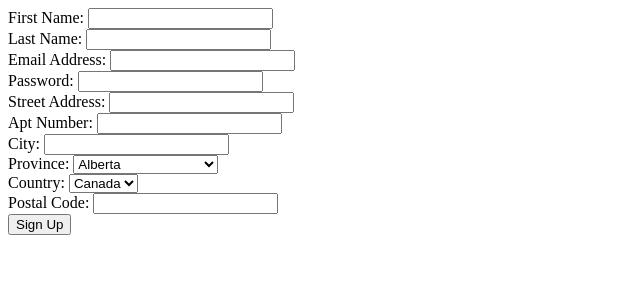
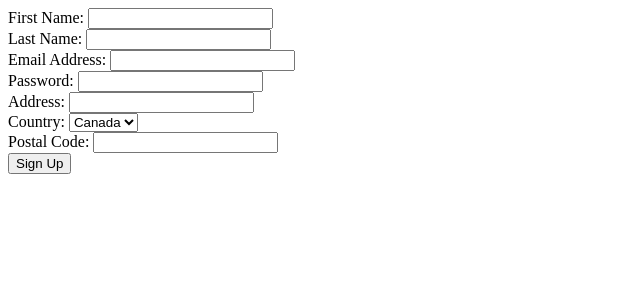
Before and after one commit to ShinItakura/ICS-199-Shopping-Cart, a PHP site: page /register.php in a window 1280 px wide. Shown: the top 300 px of the page, without its empty margins (0-640 px from the left). Run offline with PHP 8.4, Linux system fonts and the light colour scheme.

Commit message:
altered code and query to work with new database, and added in line of code to handle database check for existing data (not active commented out at this time).

```diff
--- a/register.php
+++ b/register.php
@@ -14,27 +14,7 @@
       <br/>
       Password: <input type="password" name="password">
       <br/>
-      Street Address: <input type="text" name="street">
-      <br/>
-      Apt Number: <input type="number" name="apt">
-      <br/>
-      City: <input type="text" name="city">
-      <br/>
-      Province: <select name="province">
-        <option value="AB">Alberta</option>
-        <option value="BC">British Columbia</option>
-        <option value="MB">Manitoba</option>
-        <option value="NB">New Brunswick</option>
-        <option value="NL">Newfoundland</option>
-        <option value="NS">Nova Scotia</option>
-        <option value="NT">Northwest Territories</option>
-        <option value="NU">Nunavut</option>
-        <option value="ON">Ontario</option>
-        <option value="PE">PEI</option>
-        <option value="QC">Quebec</option>
-        <option value="SK">Saskatchewan</option>
-        <option value="YT">Yukon</option>
-      </select>
+      Address: <input type="text" name="street">
       <br/>
       Country: <select name="country">
         <option value="Canada">Canada</option>
@@ -48,6 +28,13 @@
 
     <?php
       ini_set('display_errors',1);
+      /*function recordExists($table, $where, $mysqli{
+        $query = "SELECT * FROM `$table` WHERE $where;
+        $result = $mysqli->query($query);
+            if($result->num_rows > 0 {
+                echo "account already exists";
+            }
+      }*/
       if (isset($_POST['password'])) {
         $db = mysqli_connect('localhost', 'cst177', '461570', 'ICS199Group13_dev');
         mysqli_set_charset($db, 'utf8');
@@ -57,16 +44,9 @@
         $first = mysqli_real_escape_string($db, $_POST['first']);
         $last = mysqli_real_escape_string($db, $_POST['last']);
         $street = mysqli_real_escape_string($db, $_POST['street']);
-        $city = mysqli_real_escape_string($db, $_POST['city']);
         $country = mysqli_real_escape_string($db, $_POST['country']);
         $postcode = str_replace(' ', '', mysqli_real_escape_string($db, $_POST['postcode']));
-        $province = mysqli_real_escape_string($db, $_POST['province']);
-        if ($_POST['apt'] != '') {
-          $apt = (int) mysqli_real_escape_string($db, $_POST['apt']);
-        } else {
-          $apt = "NULL";
-        }
-        $query = "INSERT INTO USERS (email, password, first, last, street_address, city, country, postcode, province, apt_no) VALUES ('$email', '$pw_hash', '$first', '$last', '$street', '$city', '$country', '$postcode', '$province', $apt);";
+        $query = "INSERT INTO USER (fname, lname, password, email, address, country, postcode, role) VALUES ('$first', '$last', '$pw_hash', '$email', '$street', '$country', '$postcode', 'customer');";
         mysqli_query($db, $query) or die(mysqli_error($db));
         mysqli_close($db);
       }
```
